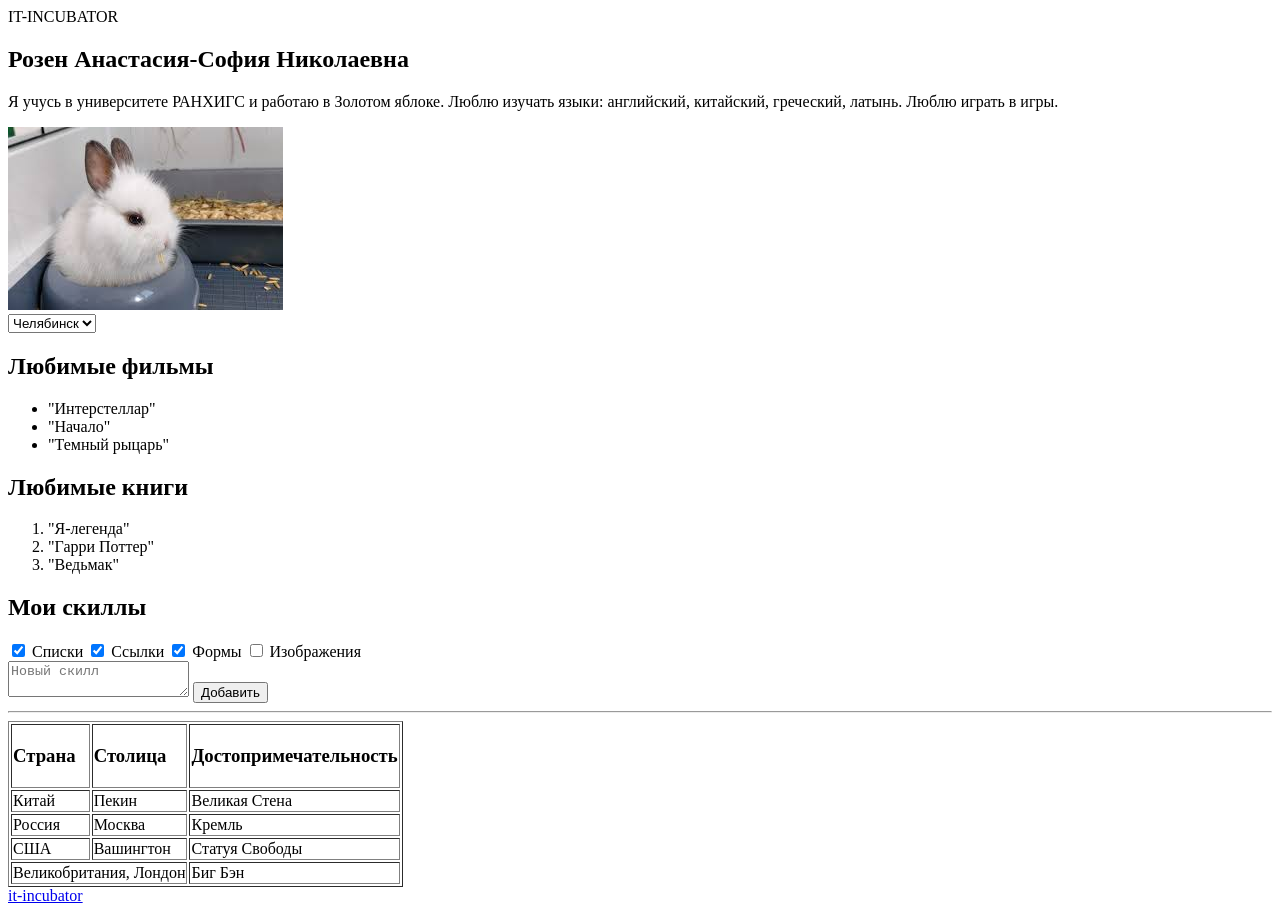
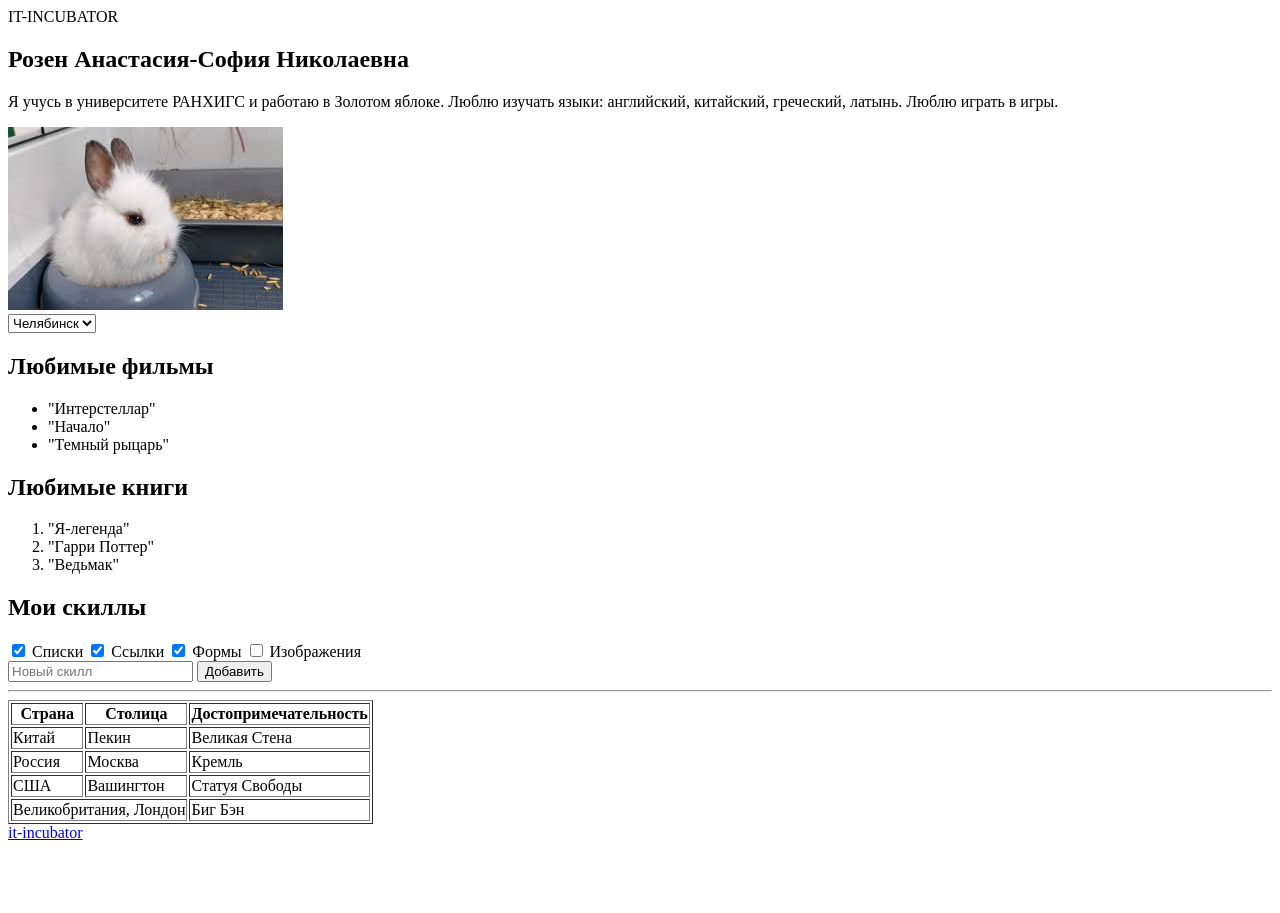
Before and after one commit to nostiiiik/1-hw-with-auto-test-html-css-main, a plain HTML site: page index.html in a window 1280 px wide. After the commit the page ends 850 px from the top, so only its background shows below. Drawn offline with Linux system fonts and the light colour scheme.

Commit message:
first commit

```diff
--- a/index.html
+++ b/index.html
@@ -80,7 +80,7 @@
         </label>
         </div>
         <!-- 5) Создай здесь однострочное поле для ввода текста с подсказкой "Новый скилл", которая исчезает, когда начинаешь что-то печатать (для подсказки есть специальный атрибут) -->
-        <textarea placeholder="Новый скилл"></textarea>
+        <input type="text" placeholder="Новый скилл">
         <!-- 6) Создай здесь кнопку “Добавить” -->
         <button>
             Добавить
@@ -93,9 +93,9 @@
                         - Добавь границы для всей таблицы с помощью специального атрибута border="". Он устарел, но работает
                         - В последнем ряду первая ячейка должна занимать 2 столбца (как должно выглядеть - смотри образец). Таблицу можно заполнять любыми данными -->
             <tr>
-                <td><h3>Страна</h3></td>
-                <td><h3>Столица</h3></td>
-                <td><h3>Достопримечательность</h3></td>
+                <th>Страна</th>
+                <th>Столица</th>
+                <th>Достопримечательность</th>
             </tr>
             <tr>
                 <td>Китай</td>
@@ -120,7 +120,7 @@
     </section>
     <footer data-cy="hw-footer-pre">
         <!-- 9) Создай здесь ссылку на наш сайт https://it-incubator.io/ (текст ссылки должен быть it-incubator) -->
-        <a href="https://it-incubator.io">it-incubator</a>
+        <a href="https://it-incubator.io/">it-incubator</a>
     </footer>
 </body>
 </html>
```
Also changed, not shown: 2 other files.
